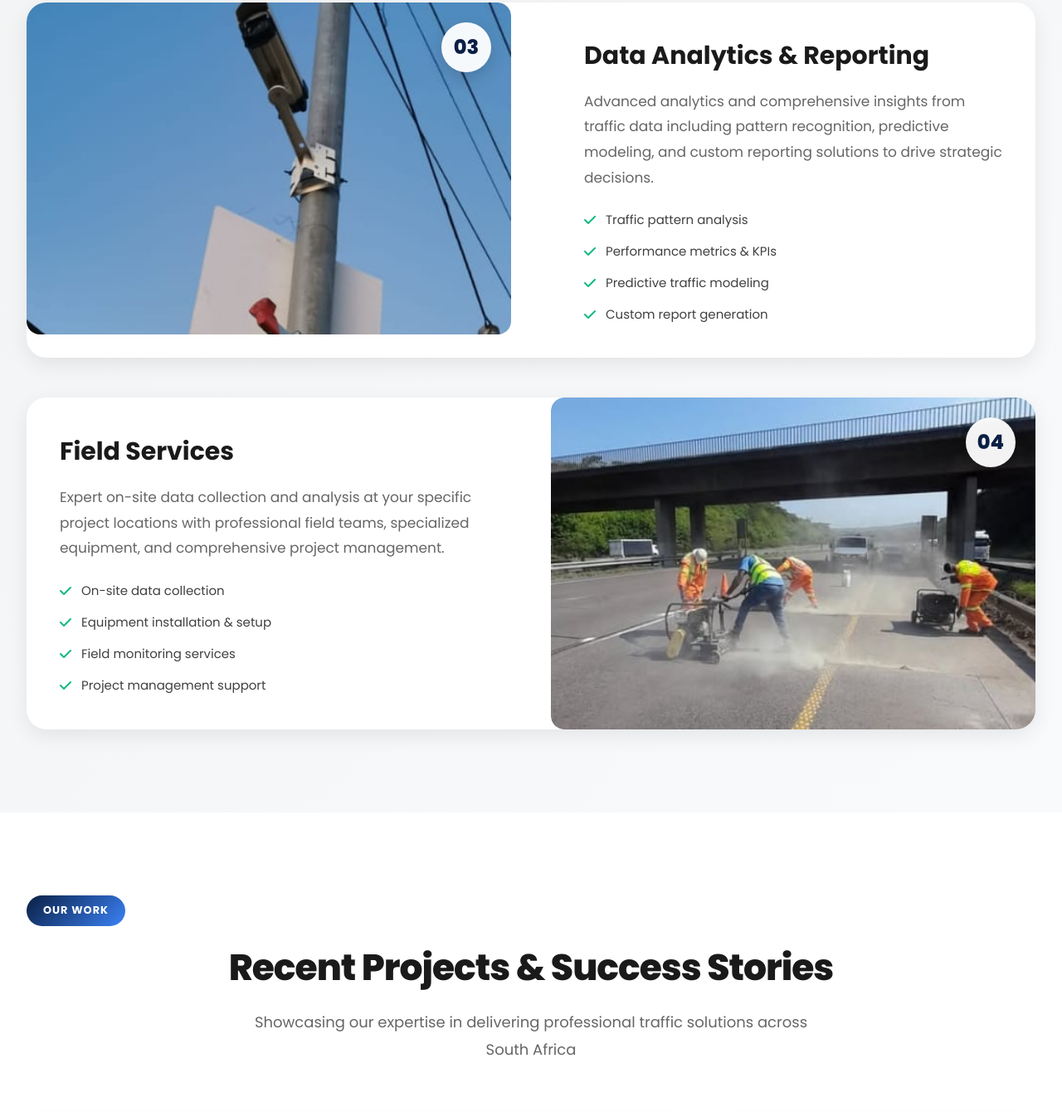
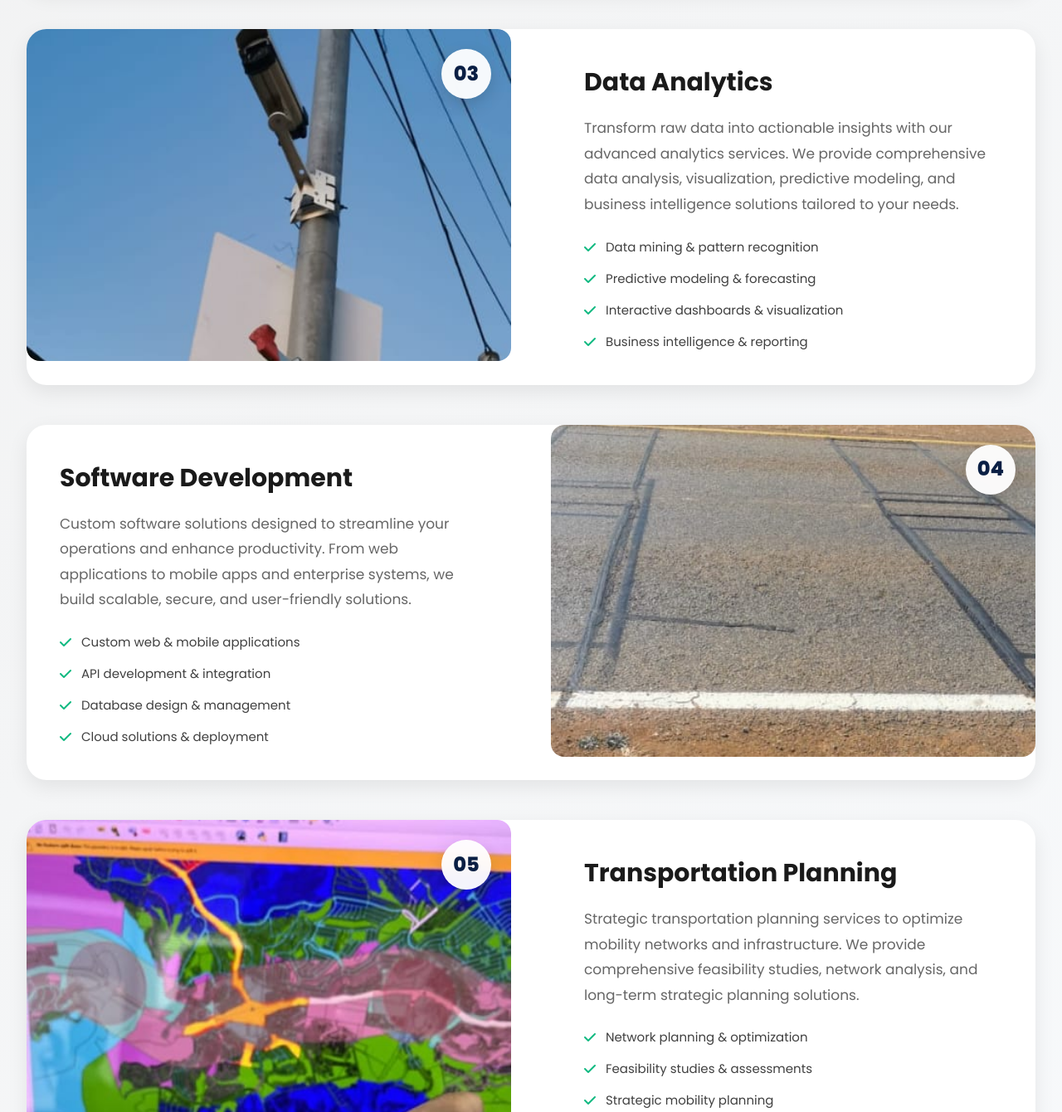
Before and after one commit to Awakenned1/SmartData, a plain HTML site: page index.html in a window 1280 px wide. Shown: the part 5151-6491 px from the top of the page at 83% size. Drawn offline with Linux system fonts and the light colour scheme.

Commit message:
Add Data Analytics and Software Development services

```diff
--- a/index.html
+++ b/index.html
@@ -261,8 +261,8 @@
         <div class="content-container">
             <div class="section-header">
                 <div class="section-tag">Our Services</div>
-                <h2 class="section-heading centered">Professional Traffic Solutions</h2>
-                <p class="section-description centered">At SmartData Traffic Solutions, we offer a wide range of professional services. Our team ensures speed, accuracy, and professionalism in every task — from short-term counts to large-scale mobility projects.</p>
+                <h2 class="section-heading centered">Comprehensive Smart Solutions</h2>
+                <p class="section-description centered">At SmartData Traffic Solutions, we offer a wide range of professional services — from traffic engineering and data analytics to custom software development. Our team ensures speed, accuracy, and professionalism in every project.</p>
             </div>
             <div class="services-showcase">
                 <!-- Service 1 -->
@@ -304,17 +304,17 @@
                 <!-- Service 3 -->
                 <div class="service-box">
                     <div class="service-visual">
-                        <img src="Images/WhatsApp Image 2025-10-24 at 11.01.41 AM.jpeg" alt="Traffic Monitoring Camera and Real-Time Data Analytics" class="service-img">
+                        <img src="Images/WhatsApp Image 2025-10-24 at 11.01.41 AM.jpeg" alt="Advanced Data Analytics and Business Intelligence" class="service-img">
                         <div class="service-badge">03</div>
                     </div>
                     <div class="service-details">
-                        <h3 class="service-title">Data Analytics & Reporting</h3>
-                        <p class="service-description">Advanced analytics and comprehensive insights from traffic data including pattern recognition, predictive modeling, and custom reporting solutions to drive strategic decisions.</p>
+                        <h3 class="service-title">Data Analytics</h3>
+                        <p class="service-description">Transform raw data into actionable insights with our advanced analytics services. We provide comprehensive data analysis, visualization, predictive modeling, and business intelligence solutions tailored to your needs.</p>
                         <ul class="service-features">
-                            <li><i class="fas fa-check"></i> Traffic pattern analysis</li>
-                            <li><i class="fas fa-check"></i> Performance metrics & KPIs</li>
-                            <li><i class="fas fa-check"></i> Predictive traffic modeling</li>
-                            <li><i class="fas fa-check"></i> Custom report generation</li>
+                            <li><i class="fas fa-check"></i> Data mining & pattern recognition</li>
+                            <li><i class="fas fa-check"></i> Predictive modeling & forecasting</li>
+                            <li><i class="fas fa-check"></i> Interactive dashboards & visualization</li>
+                            <li><i class="fas fa-check"></i> Business intelligence & reporting</li>
                         </ul>
                     </div>
                 </div>
@@ -322,17 +322,53 @@
                 <!-- Service 4 -->
                 <div class="service-box reverse">
                     <div class="service-visual">
-                        <img src="Images/WhatsApp Image 2025-10-24 at 11.01.37 AM (1).jpeg" alt="Professional Field Team Services and On-Site Data Collection" class="service-img">
+                        <img src="Images/WhatsApp Image 2025-10-24 at 11.01.44 AM.jpeg" alt="Custom Software Development and Technology Solutions" class="service-img">
                         <div class="service-badge">04</div>
                     </div>
                     <div class="service-details">
-                        <h3 class="service-title">Field Services</h3>
-                        <p class="service-description">Expert on-site data collection and analysis at your specific project locations with professional field teams, specialized equipment, and comprehensive project management.</p>
+                        <h3 class="service-title">Software Development</h3>
+                        <p class="service-description">Custom software solutions designed to streamline your operations and enhance productivity. From web applications to mobile apps and enterprise systems, we build scalable, secure, and user-friendly solutions.</p>
                         <ul class="service-features">
-                            <li><i class="fas fa-check"></i> On-site data collection</li>
+                            <li><i class="fas fa-check"></i> Custom web & mobile applications</li>
+                            <li><i class="fas fa-check"></i> API development & integration</li>
+                            <li><i class="fas fa-check"></i> Database design & management</li>
+                            <li><i class="fas fa-check"></i> Cloud solutions & deployment</li>
+                        </ul>
+                    </div>
+                </div>
+
+                <!-- Service 5 -->
+                <div class="service-box">
+                    <div class="service-visual">
+                        <img src="Images/WhatsApp Image 2025-10-24 at 11.01.38 AM.jpeg" alt="Transportation Planning and Strategic Advisory" class="service-img">
+                        <div class="service-badge">05</div>
+                    </div>
+                    <div class="service-details">
+                        <h3 class="service-title">Transportation Planning</h3>
+                        <p class="service-description">Strategic transportation planning services to optimize mobility networks and infrastructure. We provide comprehensive feasibility studies, network analysis, and long-term strategic planning solutions.</p>
+                        <ul class="service-features">
+                            <li><i class="fas fa-check"></i> Network planning & optimization</li>
+                            <li><i class="fas fa-check"></i> Feasibility studies & assessments</li>
+                            <li><i class="fas fa-check"></i> Strategic mobility planning</li>
+                            <li><i class="fas fa-check"></i> Infrastructure development support</li>
+                        </ul>
+                    </div>
+                </div>
+
+                <!-- Service 6 -->
+                <div class="service-box reverse">
+                    <div class="service-visual">
+                        <img src="Images/WhatsApp Image 2025-10-24 at 11.01.37 AM (1).jpeg" alt="Professional Project Management and Field Services" class="service-img">
+                        <div class="service-badge">06</div>
+                    </div>
+                    <div class="service-details">
+                        <h3 class="service-title">Project Management</h3>
+                        <p class="service-description">Expert project management and field services ensuring successful delivery of complex traffic and infrastructure projects. Professional coordination, on-site support, and comprehensive project oversight.</p>
+                        <ul class="service-features">
+                            <li><i class="fas fa-check"></i> On-site data collection & monitoring</li>
                             <li><i class="fas fa-check"></i> Equipment installation & setup</li>
-                            <li><i class="fas fa-check"></i> Field monitoring services</li>
-                            <li><i class="fas fa-check"></i> Project management support</li>
+                            <li><i class="fas fa-check"></i> Project coordination & management</li>
+                            <li><i class="fas fa-check"></i> Quality assurance & reporting</li>
                         </ul>
                     </div>
                 </div>
```
